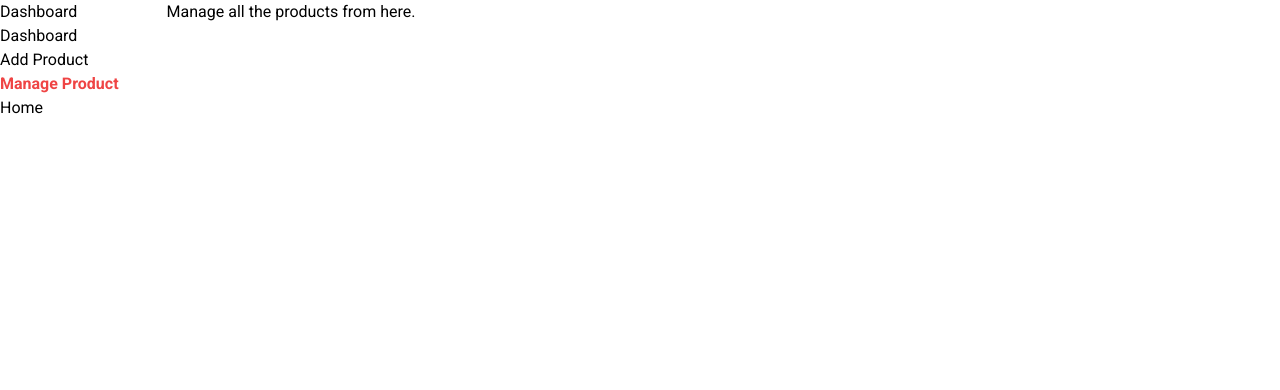
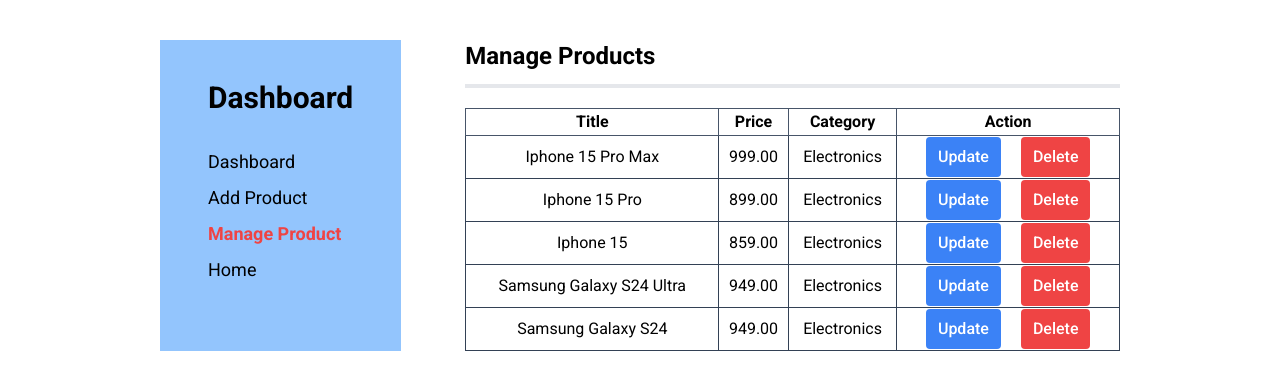
Before and after one commit to shahjalalhazari/My-Next-App, a Next.js app: page /dashboard/manage-product in a window 1280 px wide. Shown: the top 390 px of the page. Built offline with nearby package versions, Linux system fonts and the light colour scheme; data requests are answered from the project's data file.

Commit message:
84.8 Data Mutation - Modal Added with open & close button

```diff
--- a/src/app/dashboard/layout.js
+++ b/src/app/dashboard/layout.js
@@ -7,7 +7,7 @@
 
 const DashboardLayout = ({children}) => {
   return (
-    <div className="flex container mx-auto">
+    <div className="flex mx-40 my-10">
       <MySidebar />
       {children}
     </div>
--- a/src/app/dashboard/manage-product/page.js
+++ b/src/app/dashboard/manage-product/page.js
@@ -1,12 +1,20 @@
+import ManageProductsTable from "@/components/dashboard/ManageProductsTable";
+import getAllProducts from "@/utils/getAllProducts";
+
 export const metadata = {
   title: "Manage Product | Dashboard | My Next App",
   description: "Generated by my next app",
 };
 
-const ManageProductPage = () => {
+const ManageProductPage = async() => {
+  const products = await getAllProducts();
+
   return (
-    <div>
-      Manage all the products from here.
+    <div className="w-full">
+      <h3 className="text-2xl font-semibold">Manage Products</h3>
+      <hr className="border-2 mt-3" />
+
+      <ManageProductsTable products={products}/>
     </div>
   );
 };
--- /dev/null
+++ b/src/components/Modal.jsx
@@ -0,0 +1,56 @@
+import { forwardRef, useRef } from "react";
+
+const Modal = ({ closeModal, updateData }, ref) => {
+  const formRef = useRef(null);
+
+  return (
+    <dialog
+      ref={ref}
+      className="modal modal-bottom sm:modal-middle w-[98%] max-w-[500px] rounded-md px-5 py-4 shadow-lg"
+    >
+      <div className="text-right mb-4">
+        <button
+          onClick={() => {
+            closeModal();
+            formRef.current.reset();
+          }}
+          className="btn text-red-500 border border-red-500 rounded-md px-3 py-2"
+        >
+          Close
+        </button>
+      </div>
+      <div className="modal-box">
+        <h3 className="font-bold text-xl mb-4">Update Product Details!</h3>
+
+        <form ref={formRef}>
+          <input
+            type="text"
+            name="title"
+            placeholder="Title"
+            className="w-full mb-2 p-2 focus:outline-none border"
+            defaultValue={updateData?.name}
+          />
+          <input
+            type="number"
+            name="price"
+            placeholder="Price"
+            className="w-full mb-2 p-2 focus:outline-none border"
+            defaultValue={updateData?.price}
+          />
+          <input
+            type="text"
+            name="category"
+            placeholder="Category"
+            className="w-full mb-2 p-2 focus:outline-none border"
+            defaultValue={updateData?.category}
+          />
+          <button className="text-white px-2 py-1 bg-blue-500 mt-4 rounded-md px-3 py-2">
+            Update
+          </button>
+        </form>
+      </div>
+    </dialog>
+  );
+};
+
+export default forwardRef(Modal);
--- a/src/components/MySidebar.jsx
+++ b/src/components/MySidebar.jsx
@@ -22,9 +22,9 @@
 
 const MySidebar = () => {
   return (
-    <aside className="mr-12">
-      <h1>Dashboard</h1>
-      <ul>
+    <aside className="mr-16 bg-blue-300 px-12 py-10">
+      <h1 className="text-3xl font-bold">Dashboard</h1>
+      <ul className="mt-8 text-lg grid gap-2">
         {navLinks.map(({ path, title }) => (
           <li key={path}>
             <NavLink activeClassName="text-red-500 font-bold" exact href={path}>{title}</NavLink>
--- /dev/null
+++ b/src/components/dashboard/ManageProductsTable.jsx
@@ -0,0 +1,43 @@
+"use client";
+
+import { useRef, useState } from "react";
+import Modal from "../Modal";
+import ManageSingleProduct from "./ManageSingleProduct";
+
+const ManageProductsTable = ({ products }) => {
+  const modalRef = useRef(null);
+  const [updateData, setUpdateData] = useState(null);
+
+  const openModal = (product) => {
+    setUpdateData(product);
+    modalRef.current.showModal();
+  };
+
+  const closeModal = () => {
+    setUpdateData(null);
+    modalRef.current.close();
+  };
+
+  return (
+    <>
+      <table className="border-collapse border border-slate-500 w-full text-center mt-5">
+        <thead>
+          <tr>
+            <th className="border border-slate-600">Title</th>
+            <th className="border border-slate-600">Price</th>
+            <th className="border border-slate-600">Category</th>
+            <th className="border border-slate-600">Action</th>
+          </tr>
+        </thead>
+        <tbody>
+          {products.map((product) => (
+            <ManageSingleProduct key={product.id} product={product} openModal={openModal} />
+          ))}
+        </tbody>
+      </table>
+      <Modal ref={modalRef} closeModal={closeModal} updateData={updateData} />
+    </>
+  );
+};
+
+export default ManageProductsTable;
--- /dev/null
+++ b/src/components/dashboard/ManageSingleProduct.jsx
@@ -0,0 +1,23 @@
+import React from "react";
+
+const ManageSingleProduct = ({ product, openModal }) => {
+  const { name, price, category } = product;
+
+  return (
+    <tr>
+      <td className="border border-slate-700">{name}</td>
+      <td className="border border-slate-700">{price.toFixed(2)}</td>
+      <td className="border border-slate-700">{category}</td>
+      <td className="border border-slate-700">
+        <button onClick={() => openModal(product)} className="btn-lg bg-blue-500 text-white font-medium px-3 py-2 rounded mr-5">
+          Update
+        </button>
+        <button className="btn-lg bg-red-500 text-white font-medium px-3 py-2 rounded">
+          Delete
+        </button>
+      </td>
+    </tr>
+  );
+};
+
+export default ManageSingleProduct;
```
